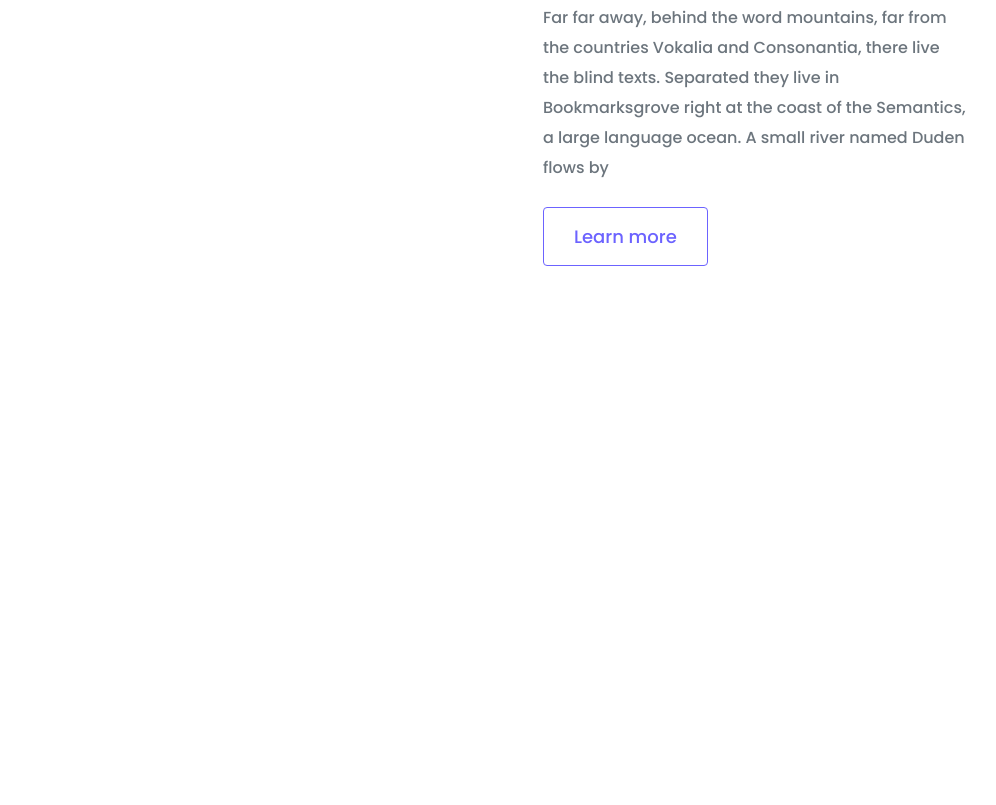
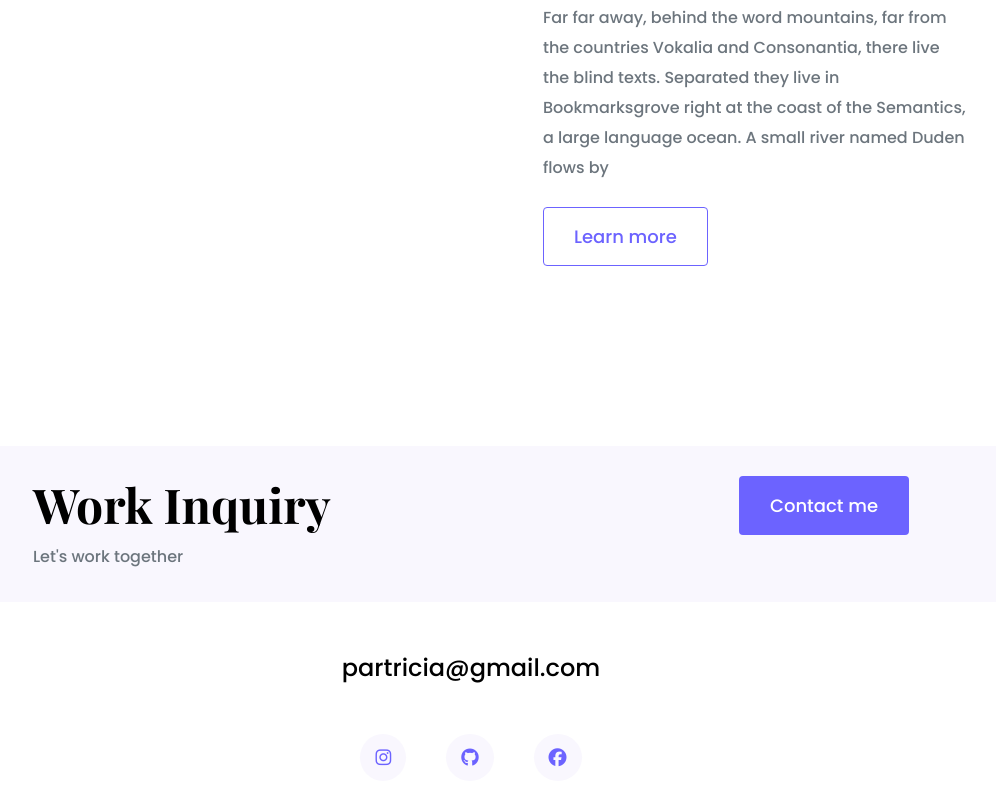
Before and after one commit to supertramp222/portfolio-shecodes, a plain HTML site: page index.html in a window 1280 px wide. Shown: the part 2326-3131 px from the top of the page, without its empty margins (169-1165 px from the left). Before the commit the page ends 2760 px from the top, so only its background shows below. Drawn offline with nearby package versions, Linux system fonts and the light colour scheme.

Commit message:
Added Footer

```diff
--- a/index.html
+++ b/index.html
@@ -123,5 +123,39 @@
         </div>
       </div>
     </div>
+
+    <!--Footer-->
+    <div class="container">
+      <footer>
+        <!--contact box-->
+        <div class="contact-box d-flex justify-content-between mb-5">
+          <div>
+            <h4>Work Inquiry</h4>
+            <p class="text-muted">Let's work together</p>
+          </div>
+          <div>
+            <a href="" class="btn btn-branding">Contact me</a>
+          </div>
+        </div>
+
+
+        <div class="d-flex justify-content-center mb-5">
+          <a href="mailto:partricia@gmail.com" class="emal-link"
+            >partricia@gmail.com</a
+          >
+        </div>
+        <div class="social-links d-flex justify-content-center">
+          <a href="https://www.instagram.com/partricia" target="_blank">
+            <i class="fa-brands fa-instagram"></i
+          ></a>
+          <a href="https://www.github.com/partricia">
+            <i class="fa-brands fa-github"></i
+          ></a>
+          <a href="https://www.facebook.com/partricia">
+            <i class="fa-brands fa-facebook"></i
+          ></a>
+        </div>
+      </footer>
+    </div>
   </body>
 </html>
--- a/styles/portfolio.css
+++ b/styles/portfolio.css
@@ -29,6 +29,10 @@ h1 {
 
 h2 {
   font-size: 64px;
+}
+
+h4 {
+  font-size: 48px;
 }
 
 p {
@@ -140,12 +144,58 @@ nav li.active a {
   padding: 120px 60px;
 }
 
+footer {
+  margin: 60px 0;
+}
+
+footer .contact-box {
+  background-color: var(--secondary-color);
+  padding: 30px 120px;
+  border-radius: 10px;
+}
+
+footer .contact-box p {
+  margin: 0;
+}
+
+footer .emal-link {
+  text-decoration: none;
+  color: #000;
+  font-size: 24px;
+  text-align: center;
+  display: flex;
+  justify-content: center;
+}
+
+footer .emal-link:hover {
+  color: var(--branding-color);
+}
+
+footer .social-links a {
+  margin: 0 20px;
+  color: var(--branding-color);
+  background-color: var(--secondary-color);
+  font-size: 18px;
+  padding: 10px 15px;
+  border-radius: 50%;
+  transition: all 100ms ease-in-out;
+}
+
+footer .social-links a:hover {
+  color: white;
+  background-color: var(--branding-color);
+}
+
 @media (max-width: 960px) {
   h1 {
     font-size: 44px;
   }
   h2 {
     font-size: 44px;
+  }
+
+  h4 {
+    font-size: 32px;
   }
 
   nav a {
@@ -165,4 +215,14 @@ nav li.active a {
     padding: 0;
     text-align: center;
   }
+
+  footer .contact-box {
+    padding: 30px 10px;
+    flex-direction: column;
+    text-align: center;
+  }
+
+  footer .contact-box a {
+    margin-top: 10px;
+  }
 }
```
